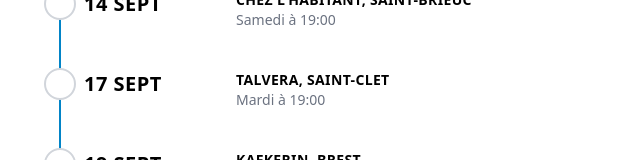
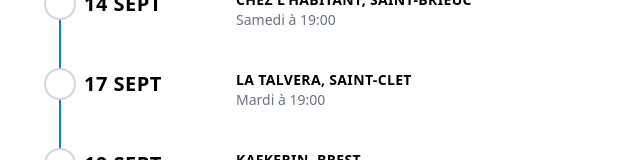
Before and after one commit to AlexandreKempf/en-tete-a-texte, a SvelteKit app: page /concerts in a window 1280 px wide. Shown: the part 1342-1502 px from the top of the page, without its empty margins (596-1236 px from the left). Built offline with nearby package versions, Linux system fonts and the light colour scheme.

Commit message:
Update concerts.js

```diff
--- a/src/routes/concerts.js
+++ b/src/routes/concerts.js
@@ -345,7 +345,7 @@ export const concerts = [
     },
     {
         date: new Date(2024, 8, 17, 19, 0),
-        place: 'Talvera, Saint-Clet'
+        place: 'La Talvera, Saint-Clet'
     },
     {
         date: new Date(2024, 8, 11, 18),
```
